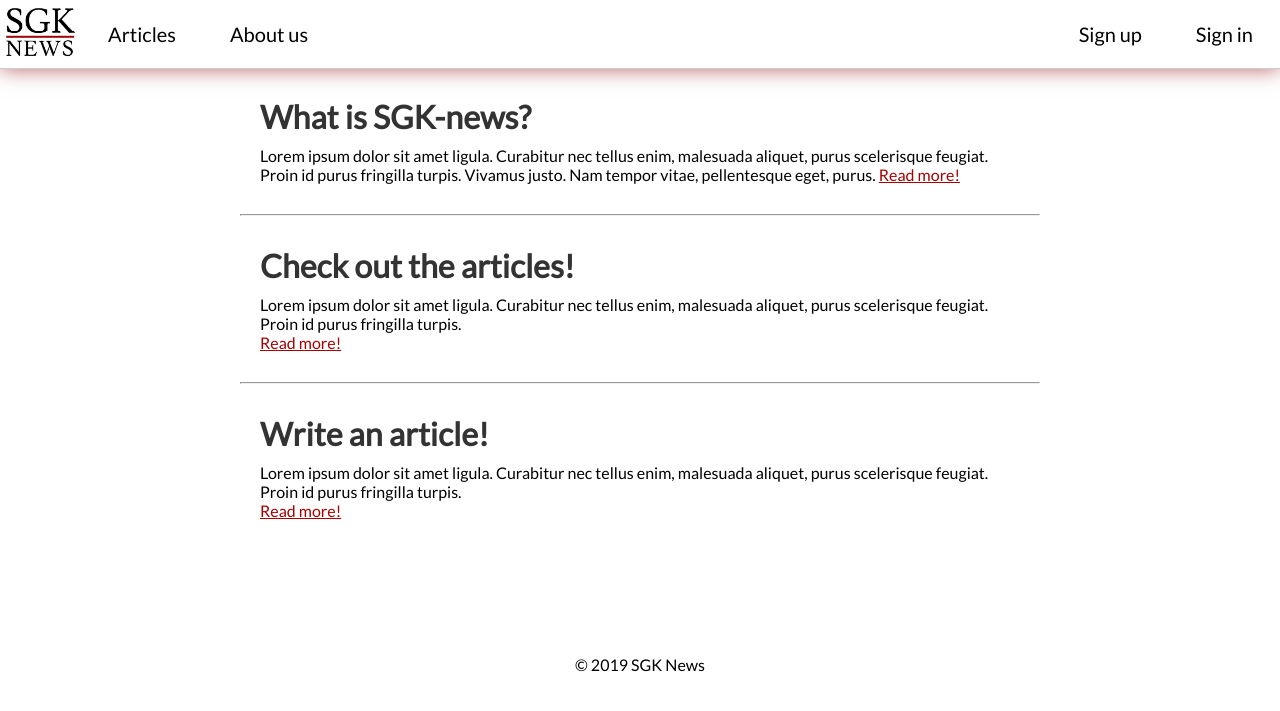
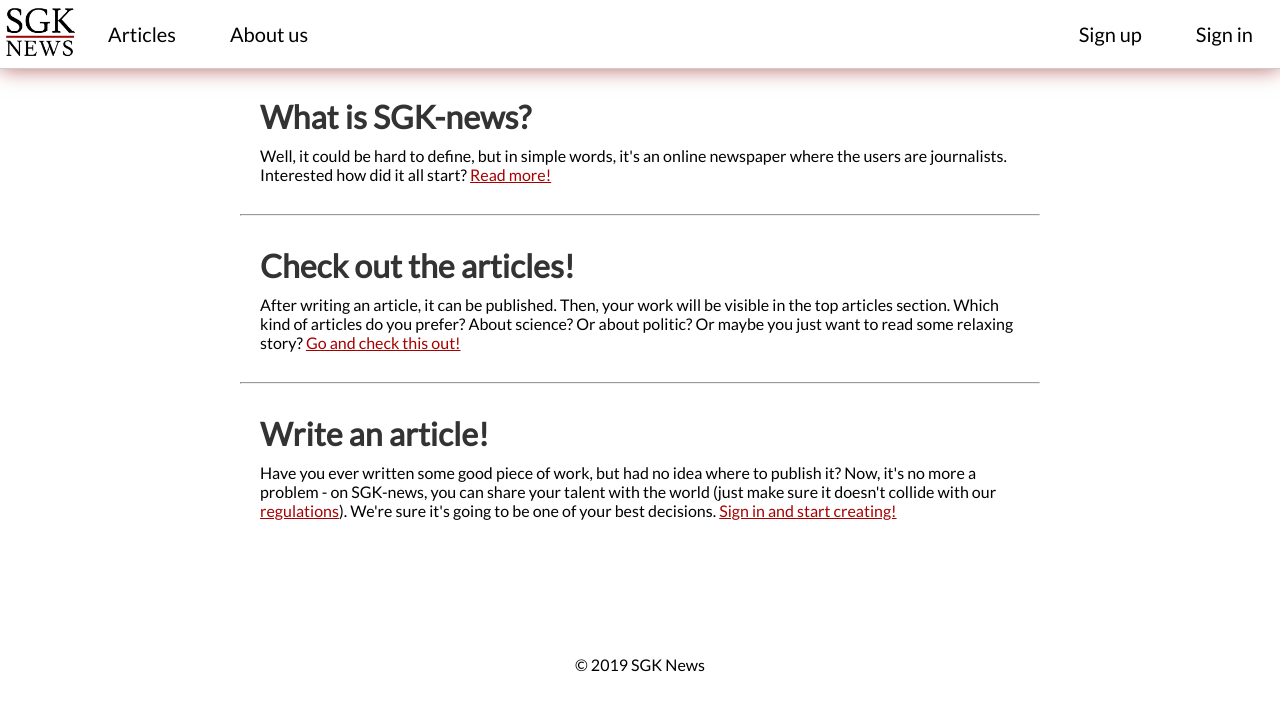
Before and after one commit to SKupisz/sgk-news, a PHP site: page /sgk-news/ in a window 1280 px wide. Shown: the top 711 px of the page. Run offline with PHP 8.4, Linux system fonts and the light colour scheme.

Commit message:
Fixed bugs in: articles.php and cyphering. Made text for the main site

```diff
--- a/articles.php
+++ b/articles.php
@@ -2,7 +2,7 @@
 session_start();
 if(!isset($_SESSION['zalogowany']))
 {
-  header("Location: index.php");
+  header("Location: login.php");
   exit();
 }
 $checkin = 1;
--- a/inbox/mainTables.php
+++ b/inbox/mainTables.php
@@ -2,7 +2,8 @@
 function basic(){
   return [["+","$","?","%","!","-","/",")","{","@"],
     ["q","w","e","r","t","y","u","i","o","P","a","s","d",
-    "h","j","z","x","c","v","b","n","m"]
+    "h","j","z","x","c","v","b","n","m"],["f"],
+    ["196"=>"ć","197"=>"ś","243"=>"ó"]
   ];
 }
 function classic(){
@@ -17,12 +18,11 @@ function classicUpperCase(){
 function classicNonAlpha(){
   return array([267606,369485,209691001,17389,16381,15401,
   14519,9199012,6810165,884104,4998,160309,9964680,106008,89191,
-  201331734,13499,600,875,2985515,720,1661858,8486791,1607080,9439451751,
+  201331734,13499,600,875,2985515,720,1661858,8486791,1607080,943945,
 151070,4,13012187,8,11219632,49978600,7,2, 19847,1709,996,5178,572006663,12,
 3698345,13565,9026567346,534678],[" ","!",'"',"#","$","%","&","'","(",")",
 "*","+",",","-",".","/",":",";","<","=",">","?","@","[","\\","]","^","_",
 "`","{","|","}","~","1","2","3","4","5","6","7","8","9","0"]);
 }
 
-
 ?>
--- a/index.php
+++ b/index.php
@@ -26,24 +26,25 @@ session_start();
 
        <div class="whatnews">
         <h1>What is SGK-news?</h1>
-        <p>Lorem ipsum dolor sit amet ligula. Curabitur nec tellus enim, malesuada aliquet, purus scelerisque feugiat. Proin id purus fringilla turpis. Vivamus justo. Nam tempor vitae, pellentesque eget, purus.
-          <a id="readmore" href="#">Read more!</a></p>
+        <p> Well, it could be hard to define, but in simple words, it's an online newspaper where the users are journalists. Interested how did it all start?
+          <a id="readmore" href="about.php">Read more!</a></p>
        </div>
 
         <hr>
 
        <div class="browseartices">
         <h1>Check out the articles!</h1>
-        <p>Lorem ipsum dolor sit amet ligula. Curabitur nec tellus enim, malesuada aliquet, purus scelerisque feugiat. Proin id purus fringilla turpis.</p>
-        <a id="przegladaj" href="#">Read more!</a>
+        <p>After writing an article, it can be published. Then, your work will be visible in the top articles section. Which kind of articles do you prefer? About science? Or about politic? Or maybe you just want to read
+          some relaxing story?
+        <a id="przegladaj" href="top.php">Go and check this out!</a></p>
        </div>
 
        <hr>
 
         <div class="writeartc">
         <h1>Write an article!</h1>
-        <p>Lorem ipsum dolor sit amet ligula. Curabitur nec tellus enim, malesuada aliquet, purus scelerisque feugiat. Proin id purus fringilla turpis.</p>
-        <a id="przegladaj" href="#">Read more!</a>
+        <p>Have you ever written some good piece of work, but had no idea where to publish it? Now, it's no more a problem - on SGK-news, you can share your talent with the world (just make sure it doesn't collide with our <a href = "regulations.php">regulations</a>). We're sure it's going to be one of your best decisions.
+        <a id="przegladaj" href="articles.php">Sign in and start creating!</a></p>
        </div>
 
 
--- a/top/loadData.php
+++ b/top/loadData.php
@@ -1,6 +1,6 @@
 <?php
 $checkin = 1;
-require_once"main/connect.php";
+require_once "main/connect.php";
 $connection = 1;
 try {
   $polaczenie = new mysqli($host,$db_user,$db_password,$db_name);
```
Also changed, not shown: inbox/decoding.php (+7 -1 lines), top.php (+4 -14 lines), articles/css/content.css (indentation only).
